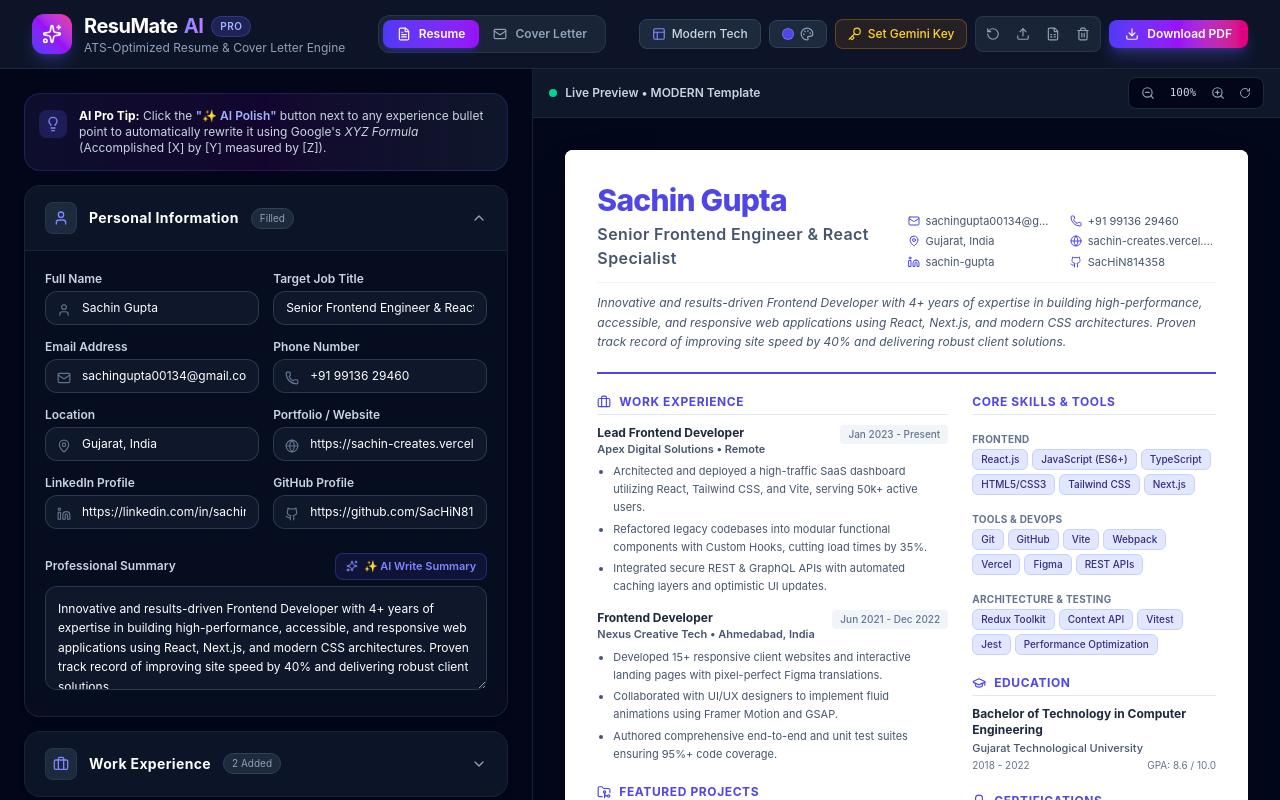
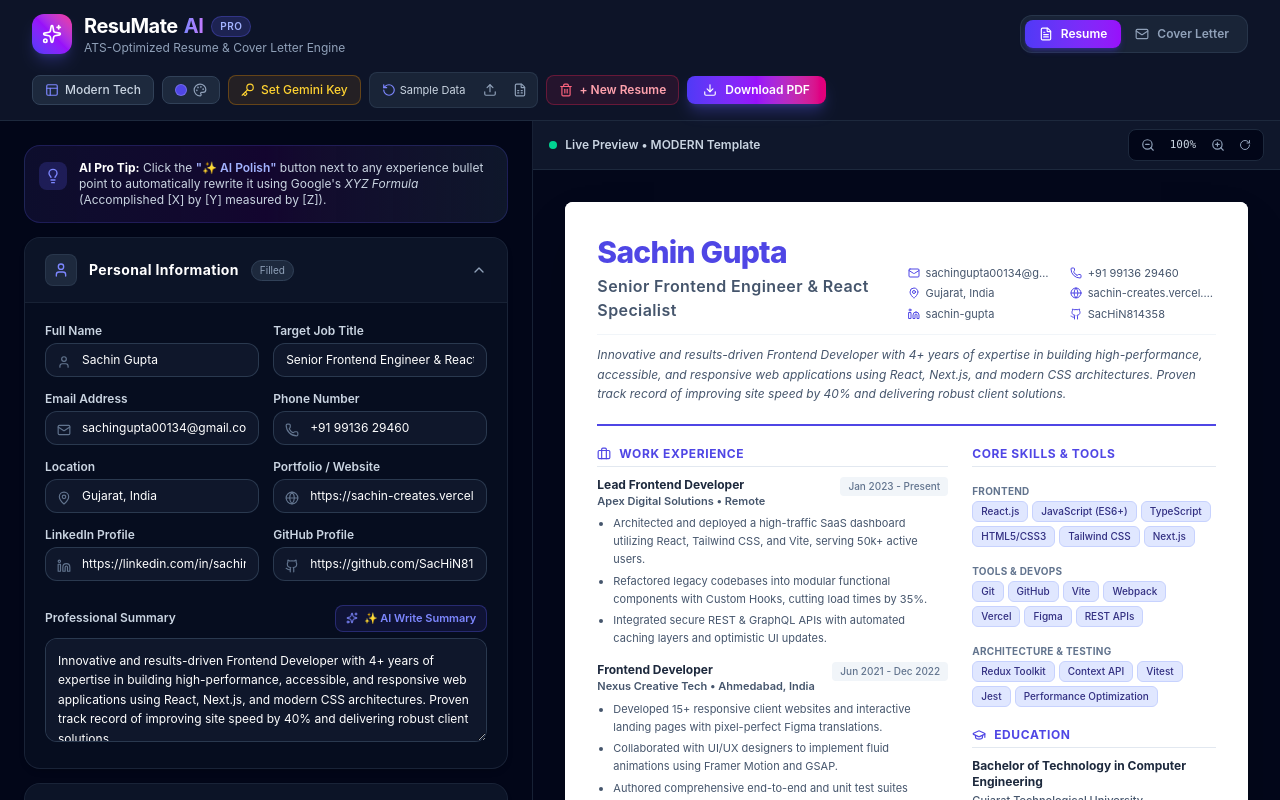
Before and after one commit to SacHiN814358/ai-resume-builder, a React (Vite) app: page / in a window 1280 px wide. Shown: the top 800 px of the page. Built offline with nearby package versions, Linux system fonts and the light colour scheme.

Commit message:
Add prominent + New Resume button in Navbar

```diff
--- a/src/components/Navbar.jsx
+++ b/src/components/Navbar.jsx
@@ -219,38 +219,42 @@
             <span className="hidden sm:inline">{apiKey ? 'AI Active' : 'Set Gemini Key'}</span>
           </button>
 
-          {/* Quick Actions Menu (Load sample, Import, Clear) */}
+          {/* Quick Actions Menu (Load sample, Import, Export JSON) */}
           <div className="flex items-center gap-1 bg-slate-800/80 p-1 rounded-lg border border-slate-700/60">
             <button
               onClick={loadSampleData}
-              className="p-1.5 text-slate-400 hover:text-white hover:bg-slate-700 rounded transition-all"
-              title="Load Sample Data"
+              className="flex items-center gap-1 px-2 py-1 text-slate-300 hover:text-white hover:bg-slate-700 rounded text-xs transition-all"
+              title="Load Sample / Demo Data"
             >
-              <RotateCcw className="w-3.5 h-3.5" />
+              <RotateCcw className="w-3.5 h-3.5 text-indigo-400" />
+              <span className="hidden xl:inline text-[11px]">Sample Data</span>
             </button>
-            <label className="p-1.5 text-slate-400 hover:text-white hover:bg-slate-700 rounded cursor-pointer transition-all" title="Import JSON">
+            <label className="p-1.5 text-slate-400 hover:text-white hover:bg-slate-700 rounded cursor-pointer transition-all" title="Import JSON Backup">
               <Upload className="w-3.5 h-3.5" />
               <input type="file" accept=".json" onChange={handleJsonImport} className="hidden" />
             </label>
             <button
               onClick={handleJsonExport}
               className="p-1.5 text-slate-400 hover:text-white hover:bg-slate-700 rounded transition-all"
-              title="Backup as JSON"
+              title="Backup Resume as JSON"
             >
               <FileSpreadsheet className="w-3.5 h-3.5" />
             </button>
+          </div>
+
+          {/* + New Blank Resume Button */}
           <button
             onClick={() => {
-                if (confirm('Are you sure you want to clear all data and start fresh?')) {
+              if (confirm('Start a fresh new blank resume? (You can always click "Sample Data" to restore demo content)')) {
                 clearAllData();
               }
             }}
-              className="p-1.5 text-slate-400 hover:text-rose-400 hover:bg-rose-500/10 rounded transition-all"
-              title="Clear Everything"
+            className="flex items-center gap-1.5 px-3 py-1.5 text-xs font-semibold text-rose-300 bg-rose-500/10 hover:bg-rose-500/20 border border-rose-500/30 rounded-lg transition-all cursor-pointer"
+            title="Clear all fields and start a fresh resume"
           >
-              <Trash2 className="w-3.5 h-3.5" />
+            <Trash2 className="w-3.5 h-3.5 text-rose-400" />
+            <span>+ New Resume</span>
           </button>
-          </div>
 
           {/* Export PDF Button */}
           <button
```
Also changed, not shown: 1 other file (tests, documents, lock files or other folders). Lines whose indentation alone changed are shown as unchanged.
